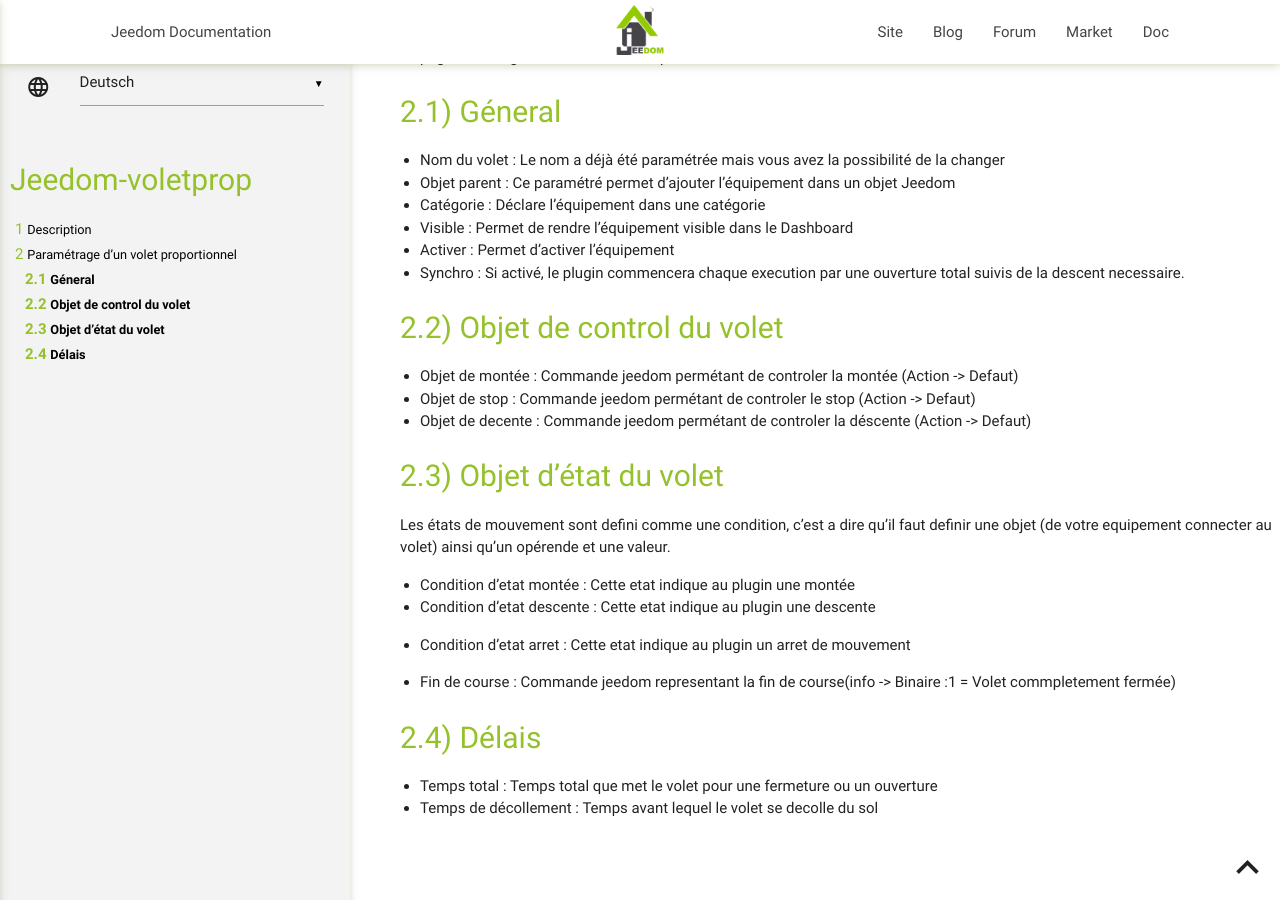
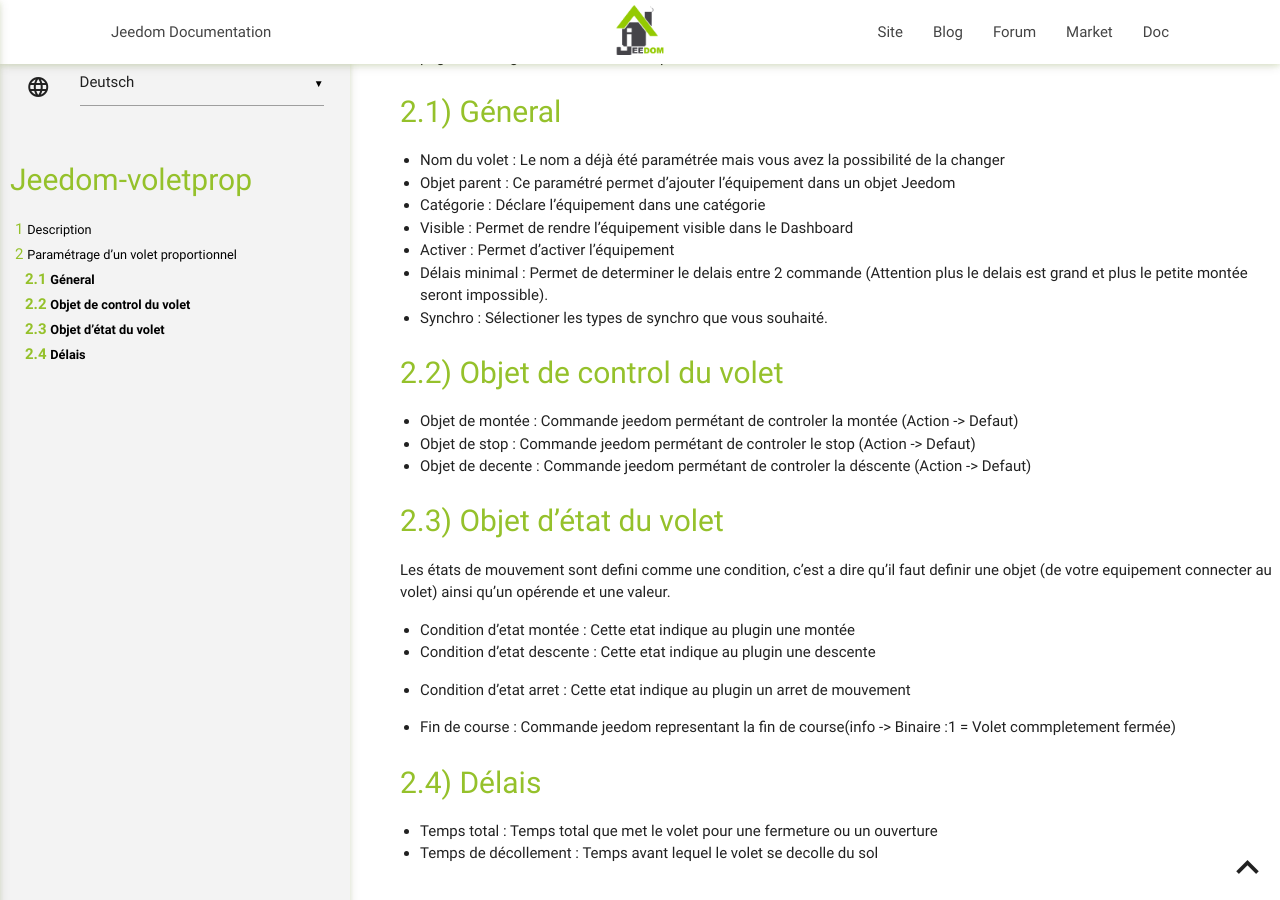
Before and after one commit to mika-nt28/Jeedom-voletProp, a Jekyll site: the page built from docs/de_DE/index.md, in a window 1280 px wide and 900 px high, scrolled down 711 px. Built offline with Jekyll 4.4.1, drawn with Linux system fonts in a browser that asks for light colours; our own code applies the rules of GitHub Pages for plain Markdown files.

Commit message:
[ROBOT] Action all

```diff
--- a/docs/de_DE/index.md
+++ b/docs/de_DE/index.md
@@ -17,7 +17,8 @@ Géneral
 * Catégorie : Déclare l'équipement dans une catégorie
 * Visible : Permet de rendre l'équipement visible dans le Dashboard
 * Activer : Permet d'activer l'équipement
-* Synchro : Si activé, le plugin commencera chaque execution par une ouverture total suivis de la descent necessaire.
+* Délais minimal : Permet de determiner le delais entre 2 commande (Attention plus le delais est grand et plus le petite montée seront impossible).
+* Synchro : Sélectioner les types de synchro que vous souhaité.
 
 Objet de control du volet
 ---
```
Also changed, not shown: docs/en_US/index.md (+2 -1 lines), docs/es_ES/index.md (+2 -1 lines).
